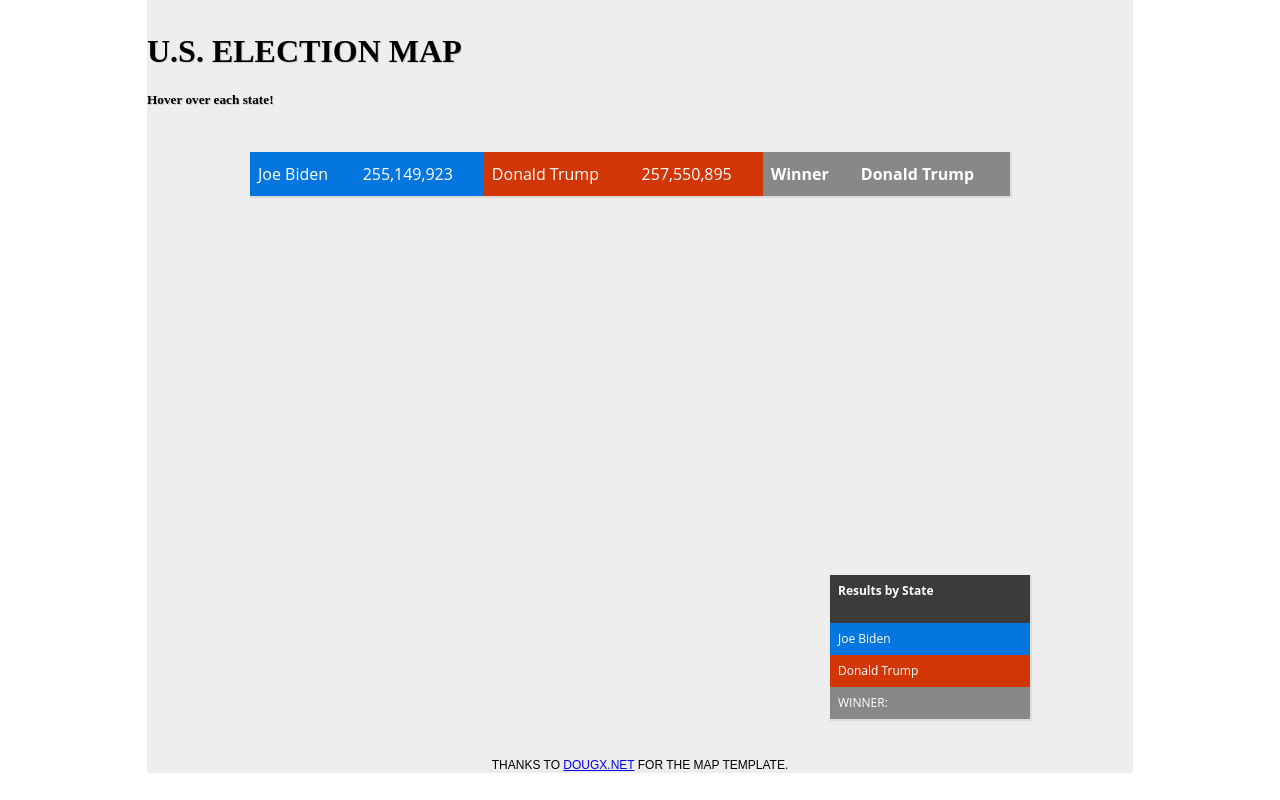
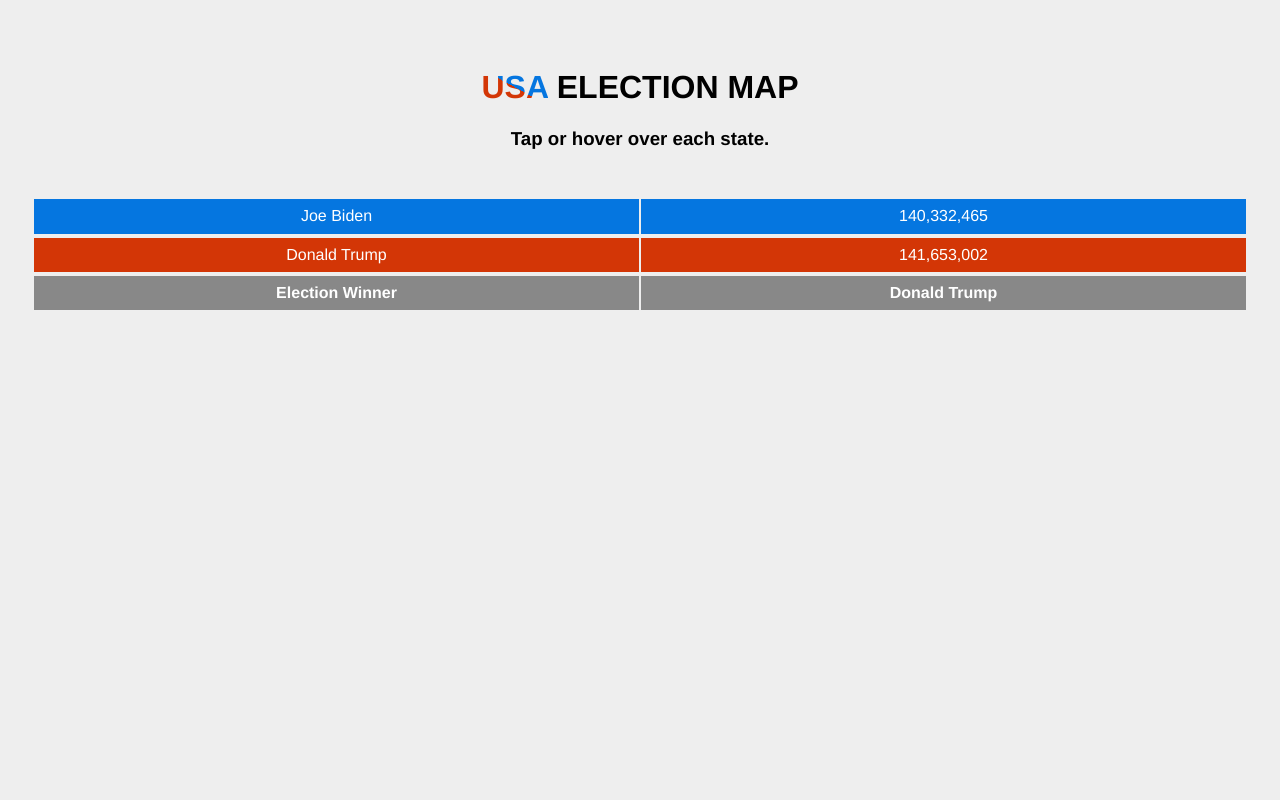
Before and after one commit to ali-shariatii/election-map, a website built with Parcel: page index.html in a window 1280 px wide. Shown: the top 800 px of the page. Built offline with nearby package versions, Linux system fonts and the light colour scheme; a script that the page names is missing.

Commit message:
updated the style for media

```diff
--- a/index.html
+++ b/index.html
@@ -41,53 +41,66 @@
 
     <div class="page">
         <header>
-            <h1>U.S. ELECTION MAP</h1>
-            <h5>Hover over each state!</h5>
+            <h1><span>USA</span> ELECTION MAP</h1>
+            <h3>Tap or hover over each state.</h3>
         </header>
 
         <div class="mapContainer">
-            <canvas id="map_canvas" width="800" height="550"></canvas>
+            <!-- Table 1: Final results for the entire election -->
+            <div id="countryResults" >
+                <div>
+                    <table>
+                        <tr>
+                            <td class="blueCandidate">Joe Biden</td>
+                            <td class="blueCandidate" id="blueTotalVotes"></td>
+                        </tr>
+                    </table>
+                </div>
+                <div>
+                   <table>
+                        <tr>
+                            <td class="redCandidate">Donald Trump</td>
+                            <td class="redCandidate" id="redTotalVotes"></td>
+                        </tr>
+                   </table>
+                </div>
+                <div>
+                    <table>
+                        <tr>
+                            <th class="winner">Election Winner</th>
+                            <th id="electionWinnerName"></th>
+                        </tr>
+                    </table>
+                </div>
+            </div>
 
-            <table id="countryResults" >
-                <tbody>
-                    <tr>
-                        <td class="name1">Joe Biden</td>
-                        <td class="name1" id="blueTotalVotes"></td>
-                        <td class="name2">Donald Trump</td>
-                        <td class="name2" id="redTotalVotes"></td>
-                        <th>Winner</th>
-                        <th id="electionWinnerName"></th>
-                    </tr>
-                </tbody>
-            </table><br><br><br>
+            <!-- Table 2: Election map -->
+            <canvas id="map_canvas" width="800" height="550"></canvas><br><br>
 
+            <!-- Table 3: Final results for by each state -->
             <table id="stateResults">
                 <thead>
                     <tr>
-                        <th colspan="2">Results by State</th>
-                    </tr>
-                    <tr>
-                        <th></th>
-                        <th></th>
+                        <th>State</th>
+                        <th>Abbr.</th>
                     </tr>
                 </thead>
                 <tbody>
                     <tr>
-                        <td class="name1">Joe Biden</td>
-                        <td class="name1"></td>
+                        <td class="blueCandidate">Joe Biden</td>
+                        <td class="blueCandidate"></td>
                     </tr>
                     <tr>
-                        <td class="name2">Donald Trump</td>
-                        <td class="name2"></td>
+                        <td class="redCandidate">Donald Trump</td>
+                        <td class="redCandidate"></td>
                     </tr>
                     <tr>
-                        <td class="winner">WINNER:</td>
+                        <td class="winner">State Winner</td>
                         <td class="winner"></td>
                     </tr>
                 </tbody>
             </table>
-        </div>
-        <br clear="all">
+        </div><br clear="all">
 
         <footer>
             <p>Thanks to <a href="http://dougx.net/map/usmap.html" target="_blank">DougX.net</a> for the map template.</p>
--- a/scripts/main.js
+++ b/scripts/main.js
@@ -5,14 +5,14 @@
         this.stateResults = this.resultGenerator();
         this.totalVotes = this.totalVotesCalculator(this.stateResults);
     }
-    /* For the sake of this practice, the election results are randomly generated between 1 - 10000000
+    /* For the sake of this practice, the election results are randomly generated between 1 - 5500000
     and are pushed to an array.
     The 51 states of USA are ordered alphabetically and are represented by each index:
     [0] as Alabama, [1] as Alaska, ..., [50] as Wyoming. */
     resultGenerator() {
         var resultArray = [];
         for (var i = 0; i <= 50; i++) {
-            resultArray[i] = Math.round(Math.random() * (10000000 - 1) + 1);
+            resultArray[i] = Math.round(Math.random() * (5500000 - 1) + 1);
         }
         return resultArray;
     }
@@ -82,8 +82,8 @@
         theStates[state].rgbColor = [11, 32, 57];
     }
 
-    tHead.children[1].children[0].innerText = theStates[state].nameFull;
-    tHead.children[1].children[1].innerText = theStates[state].nameAbbrev;
+    tHead.children[0].children[0].innerText = theStates[state].nameFull;
+    tHead.children[0].children[1].innerText = theStates[state].nameAbbrev;
     tBody.children[0].children[1].innerText = blueCandidate.stateResults[state].toLocaleString();
     tBody.children[1].children[1].innerText = redCandidate.stateResults[state].toLocaleString();
     tBody.children[2].children[1].innerText = stateWinner.name;
--- a/styles/main.css
+++ b/styles/main.css
@@ -68,6 +68,7 @@
 
 * {
     box-sizing: border-box;
+    font-family: Helvetica;
 }
 
 html {
@@ -76,6 +77,7 @@
     max-width: 100%;
     font-size: 1em;
     line-height: 1.4;
+    background-color: #eee;
 }
 
 body {
@@ -85,103 +87,113 @@
 }
 
 .page {
-    width: 80%;
-    max-width: 61.625rem;
-    margin: 0 auto;
-    text-align: left;
+    display: flex;
+    flex-flow: column nowrap;
+    justify-content: center;
+    align-items: center;
+    width: 100%;
     background-color: #eee;
 }
 
 header {
-    padding: 0.75em 0;
-    font-family: 'Montserrat', serif;
-    font-size: 1rem;
-    text-shadow: 1px 1px #ccc;
+    display: flex;
+    flex-flow: column nowrap;
+    justify-content: center;
+    align-items: center;
+    padding: 3rem 0 3rem 0;
+}
+
+h1, h3 {
+    margin: 0;
+    padding: 0;
+}
+
+h1 span {
+    background: linear-gradient(to bottom left, rgb(5, 118, 224) 50%, rgb(211, 54, 6) 30%);
+    -webkit-background-clip: text;
+    -moz-background-clip: text;
+    background-clip: text;
+    -webkit-text-fill-color: transparent;
 }
 
 .mapContainer {
-    width:800px;
-    margin: 0 auto;
-    position:relative;
+    display: flex;
+    flex-flow: column nowrap;
+    justify-content: center;
+    align-items: center;
+    width: 95%;
 }
 
-canvas {
-    position: relative;
+/* Tables 1 & 2 */
+#countryResults {
+    display: flex;
+    flex-flow: nowrap column;
+    width: 100%;
+}
+
+#countryResults div {
+    width: 100%;
+}
+
+#countryResults table {
+    width: 100%;
+    margin: auto;
+}
+
+#countryResults td,
+#countryResults th,
+#stateResults td,
+#stateResults th  {
+    padding: 0.5rem;
+    width: 50%;
+}
+
+th, td {
+    text-align: center;
+    color: white;
+}
+
+.blueCandidate {
+    background-color: rgb(5, 118, 224);
+}
+
+.redCandidate {
+    background-color: rgb(211, 54, 6);
+}
+
+#electionWinnerName,
+.winner {
+    background-color: #888888;
 }
 
 #stateResults {
-    width: 25%;
-    font: 0.75rem/1rem 'Open Sans', Helvetica, Arial, sans-serif;
-    color: #454545;
-    position: absolute;
-    bottom: 0.625rem;
-    right: 0.625rem;
-}
-
-#countryResults {
-    position: absolute;
-    top: 0.625rem;
-    left: 0.625rem;
-    width: 95%;
-    font: 1rem/1.75rem 'Open Sans', Helvetica, Arial, sans-serif;
-    color: #454545;
-}
-
-#stateResults, #countryResults {
-    border-collapse: collapse;
-    background-color: #f2f2f2;
-    -webkit-box-shadow: 1px 1px 1px 1px rgba(204,204,204,0.5);
-    -moz-box-shadow: 1px 1px 1px 1px rgba(204,204,204,0.5);
-    box-shadow: 1px 1px 1px 1px rgba(204,204,204,0.5);
-}
-
-th, td {
-    text-align: left;
-    padding: 0.5rem;
+    width: 70%;
 }
 
 #stateResults th{
     background-color: #3b3b3b;
-    color: white;
 }
 
-#tableTitle {
-    text-align: center;
+/* Table 2: Election map */
+canvas {
+    width: 95%;
 }
 
-#countryResults th {
-    background-color: #888888;
-    color: white;
-}
-
-.name1 {
-background-color: rgb(5, 118, 224);
-color: white;
-}
-
-.name2 {
-    background-color: rgb(211, 54, 6);
-    color: white;
-}
-
-.winner {
-    background-color: #888888;
-    color: white;
-}
-
+/* Footer */
 footer p {
-    font-family: "Montserrat", sans-serif;
     font-size: 0.75rem;
     text-align: center;
     text-transform: uppercase;
 }
 
-footer span {
-    color: #f16059;
-    padding: 0 0.3125rem;
+footer a {
+    text-decoration: none;
+    background: linear-gradient(to bottom left, rgb(5, 118, 224) 50%, rgb(211, 54, 6) 30%);
+    -webkit-background-clip: text;
+    -moz-background-clip: text;
+    background-clip: text;
+    -webkit-text-fill-color: transparent;
 }
-
-
 
 /* ==========================================================================
    Helper classes
```
